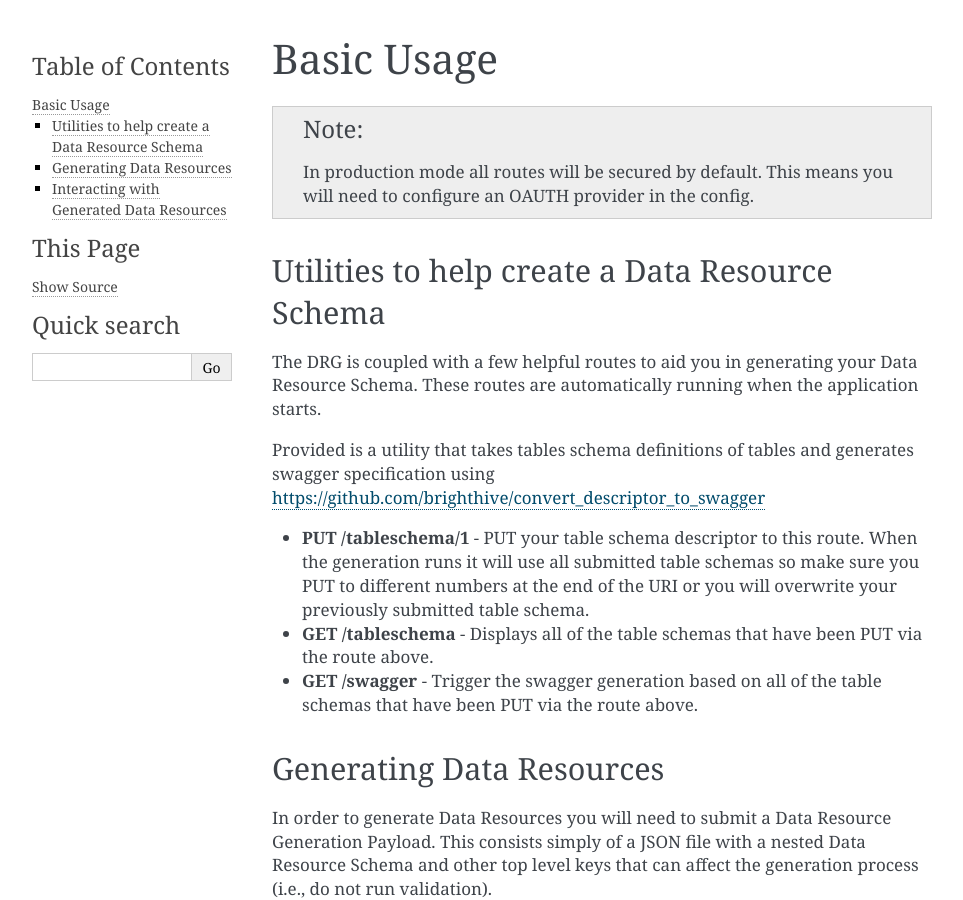
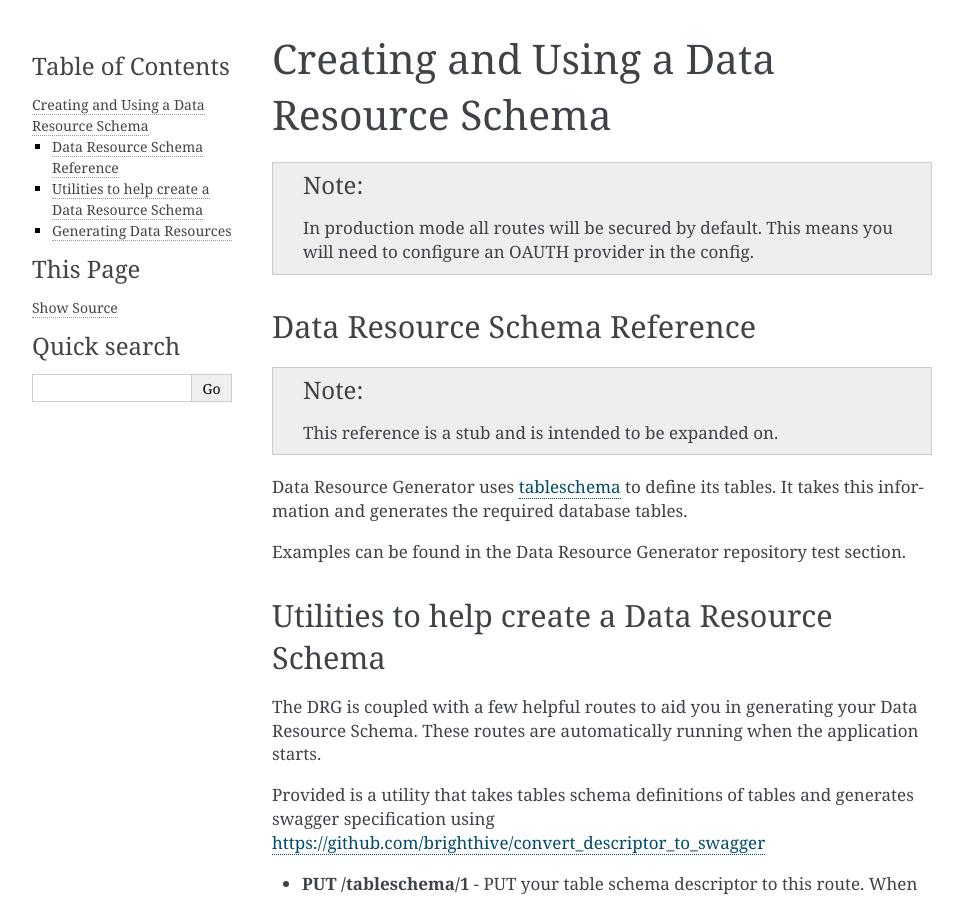
Before and after one commit to brighthive/data-resource-generator, a Sphinx documentation site: the page built from docs/source/basic_usage.rst, in a window 1280 px wide and 900 px high. Shown: the whole window, without its empty margins (148-1111 px from the left). Built offline with Sphinx 7.4.7, drawn with Linux system fonts in a browser that asks for light colours; some of the changed text lies outside the part shown.

Commit message:
second round feedback

```diff
--- a/docs/source/basic_usage.rst
+++ b/docs/source/basic_usage.rst
@@ -1,10 +1,22 @@
 .. _basic-usage:
 
-Basic Usage
-===========
+Creating and Using a Data Resource Schema
+=========================================
 
 .. note::
     In production mode all routes will be secured by default. This means you will need to configure an OAUTH provider in the config.
+
+.. _data-resource-schema:
+
+Data Resource Schema Reference
+------------------------------
+
+.. note::
+    This reference is a stub and is intended to be expanded on.
+
+Data Resource Generator uses `tableschema <https://specs.frictionlessdata.io/table-schema/>`_ to define its tables. It takes this information and generates the required database tables.
+
+Examples can be found in the Data Resource Generator repository test section.
 
 Utilities to help create a Data Resource Schema
 -----------------------------------------------
@@ -16,6 +28,8 @@
 * **PUT /tableschema/1** - PUT your table schema descriptor to this route. When the generation runs it will use all submitted table schemas so make sure you PUT to different numbers at the end of the URI or you will overwrite your previously submitted table schema.
 * **GET /tableschema** - Displays all of the table schemas that have been PUT via the route above.
 * **GET /swagger** - Trigger the swagger generation based on all of the table schemas that have been PUT via the route above.
+
+.. _generating-data-resources:
 
 Generating Data Resources
 -------------------------
@@ -38,18 +52,6 @@
 
 * **POST /generator** - Given a Data Resource Generation Payload (and thus a nested Data Resource Schema), this trigger the generation of all of the described Data Resources.
 
-See `starting the application <starting-the-app>`_ for more information.
+See :ref:`starting the application <starting-the-app>` for more information.
 
-Interacting with Generated Data Resources
------------------------------------------
-
-An interactive API (using Swagger UI) is generated at **/ui**.
-
-The following are the API routes that you can interact with for each of your generated resources (see the docs for more information):
-
-* **GET resource**
-* **GET resource/1**
-* **POST resource/query**
-* **POST resource**
-* **PUT resource/1**
-* **DELETE resource/1**
+See :ref:`interacting with generated Data Resources <interacting-with-generated-routes>` to learn how to interact with the Data Resources once they are generated.
--- a/docs/source/index.rst
+++ b/docs/source/index.rst
@@ -12,7 +12,6 @@
    basic_usage
    in_prod_usage
    references/configuration
-   references/data_resource_schema
    references/relationships
    references/routes
    references/types
--- a/docs/source/references/migrating.rst
+++ b/docs/source/references/migrating.rst
@@ -1,3 +1,5 @@
+.. _migrating:
+
 Migrating a live database
 =========================
 
--- a/docs/source/references/routes.rst
+++ b/docs/source/references/routes.rst
@@ -1,5 +1,21 @@
-Routes
-======
+.. _interacting-with-generated-routes:
+
+Interacting with Generated Data Resources
+=========================================
+
+Interactive API
+---------------
+
+An interactive API (using Swagger UI) is generated at **/ui**.
+
+The following are the API routes that you can interact with for each of your generated resources:
+
+* **GET resource**
+* **GET resource/1**
+* **POST resource/query**
+* **POST resource**
+* **PUT resource/1**
+* **DELETE resource/1**
 
 Generated Routes and how to interact with them
 ----------------------------------------------
@@ -16,35 +32,35 @@
 Get Data
 """"""""
 
-* `GET /resource`
+* **GET /resource**
 
 This will query for all resources and provide paging table links.
 
-* `GET /resource/1`
+* **GET /resource/1**
 
 This will allow you to query items by ID.
 
-* `POST /resource/query`
+* **POST /resource/query**
 
 This will allow you to search for all items in a resource that match the provided fields.
 
 Insert / Update data
 """"""""""""""""""""
 
-* `POST /resource`
+* **POST /resource**
 
 This will create a new resource. If there are any required fields that you did not provide then it will return an error.
 
-* `PUT /resource/1`
+* **PUT /resource/1**
 
 Put will create a new resource if there does not exist a resource at the URI.
 
 Deleting data
 """""""""""""
 
-`DELETE` is intentionally not implemented. There are a number of unanswered questions around what it means to actually "delete" data from the trust and what implications that may have from a legal or governance standpoint.
+**DELETE** is intentionally not implemented. There are a number of unanswered questions around what it means to actually "delete" data from the trust and what implications that may have from a legal or governance standpoint.
 
-* `DELETE /resource/1`
+* **DELETE /resource/1**
 
 The delete route exists but will return an unimplemented error.
 
@@ -54,18 +70,18 @@
 Get Relationships
 """""""""""""""""
 
-* `GET /parent/id/child`
+* **GET /parent/id/child**
 
 This will return a list of primary keys, as integers.
 
 Set Relationships
 """""""""""""""""
 
-* `PUT /parent/id/child`
+* **PUT /parent/id/child**
 
 Performing a PUT will replace the entire many to many association with your provided list. If you supply an empty list then it will act as a delete.
 
-* `PATCH /parent/id/child`
+* **PATCH /parent/id/child**
 
 Performing a PATCH will add the provided list of primary keys to the relationship.
 
--- a/docs/source/references/running.rst
+++ b/docs/source/references/running.rst
@@ -10,62 +10,15 @@
 
 You can easily standup a DRG in four easy steps!
 
-#. Create a Data Resource Schema -- see :ref:`basic usage<basic-usage>`
-#. Run the Data Resource Generator -- see :ref:`basic usage<basic-usage>` and :ref:`running the application<in-prod-usage>`
-#. Generate your Data Resources -- see :ref:`basic usage<basic-usage>`
-#. Interact with your generated Data Resources -- see :ref:`basic usage<basic-usage>`
+#. Create a Data Resource Schema -- see :ref:`Creating and Using a Data Resource Schema usage <basic-usage>`
+#. Run the Data Resource Generator -- see :ref:`Creating and Using a Data Resource Schema <basic-usage>` and :ref:`running the application <in-prod-usage>`
+#. Generate your Data Resources -- see :ref:`generating Data Resources <generating-data-resources>`
+#. Interact with your generated Data Resources -- see :ref:`Interacting with generated Data Resources <interacting-with-generated-routes>`
 
-Running the application
------------------------
+Preparing the Database
+----------------------
 
-Running with Docker is the preferred method. We recommend using docker-compose locally to run the application and using more advanced docker deployment tools such as Docker Swarm or k8s, depending on your needs. Advanced deployment is outside of the scope of this documentation however. Please see `in-production usage <in-prod-usage>`_ for more information.
-
-Running Locally with Docker Compose
-'''''''''''''''''''''''''''''''''''
-
-To run locally via Docker Compose:
-
-#. First build the docker image:
-
-.. code-block:: bash
-
-    docker build -t brighthive/data-resource-generator .
-
-#. Then run the docker-compose.yml file (which will run brighthive/data-resource-generator:latest) with:
-
-.. code-block:: bash
-
-    docker-compose up
-
-Running Locally with Python
-'''''''''''''''''''''''''''
-
-This method is sometimes useful for doing development work.
-
-1. Restart the database to clear the data.
-
-.. code-block:: bash
-
-    docker-compose -f test-database-docker-compose.yml down && docker-compose -f test-database-docker-compose.yml up -d
-
-1. To run the application in production mode,
-
-.. code-block:: bash
-
-    pipenv run python wsgi.py
-
-Or to run in testing mode with flask,
-
-.. code-block:: bash
-
-    pipenv run flask run
-
-.. _starting-the-app:
-
-Starting the application
-------------------------
-
-There are two ways to run the application. With an empty database or an already existing database.
+You can run the DRG with an empty database or an already existing database (e.g., a database previously instantiated by the DRG generation process).
 
 Generation Validation
 '''''''''''''''''''''
@@ -107,6 +60,51 @@
 
 This will allow the DRG to set itself up and assuming the state of the database is as described in the Data Resource Schema then the models and APIs will be built successfully.
 
+Running the application
+-----------------------
+
+Running with Docker is the preferred method. We recommend using docker-compose locally to run the application and using more advanced docker deployment tools such as Docker Swarm or k8s, depending on your needs. Advanced deployment is outside of the scope of this documentation however. Please see `in-production usage <in-prod-usage>`_ for more information.
+
+Running Locally with Docker Compose
+'''''''''''''''''''''''''''''''''''
+
+To run locally via Docker Compose:
+
+#. First build the docker image:
+
+.. code-block:: bash
+
+    docker build -t brighthive/data-resource-generator .
+
+#. Then run the docker-compose.yml file (which will run brighthive/data-resource-generator:latest) with:
+
+.. code-block:: bash
+
+    docker-compose up
+
+Running Locally with Python
+'''''''''''''''''''''''''''
+
+This method is sometimes useful for doing development work.
+
+#. Tear down the database and clear its contents. Then, rebuild it:
+
+.. code-block:: bash
+
+    docker-compose -f test-database-docker-compose.yml down && docker-compose -f test-database-docker-compose.yml up -d
+
+#. Run the Flask application. You can do this in production mode via wsgi, or you can simply start Flask with with flask run:
+
+.. code-block:: bash
+
+    # production mode
+    pipenv run python wsgi.py
+
+    # development/testing mode
+    pipenv run flask run
+
+.. _starting-the-app:
+
 Restarting the application
 --------------------------
 
@@ -122,3 +120,5 @@
 In the event you require modifications to your database and API, this is supported by ensuring the state of your database matches the state that the data resource schema expects.
 
 You must manually run migrations to your database and manually update your data resource schema. Then upon running the application, it will build the ORM and API deterministically and use the database expecting it to be in the correct state.
+
+Please see :ref:`migrating a data resource <migrating>` for more information.
```
Also changed, not shown: docs/source/references/data_resource_schema.rst (deleted, +0 -8 lines).
